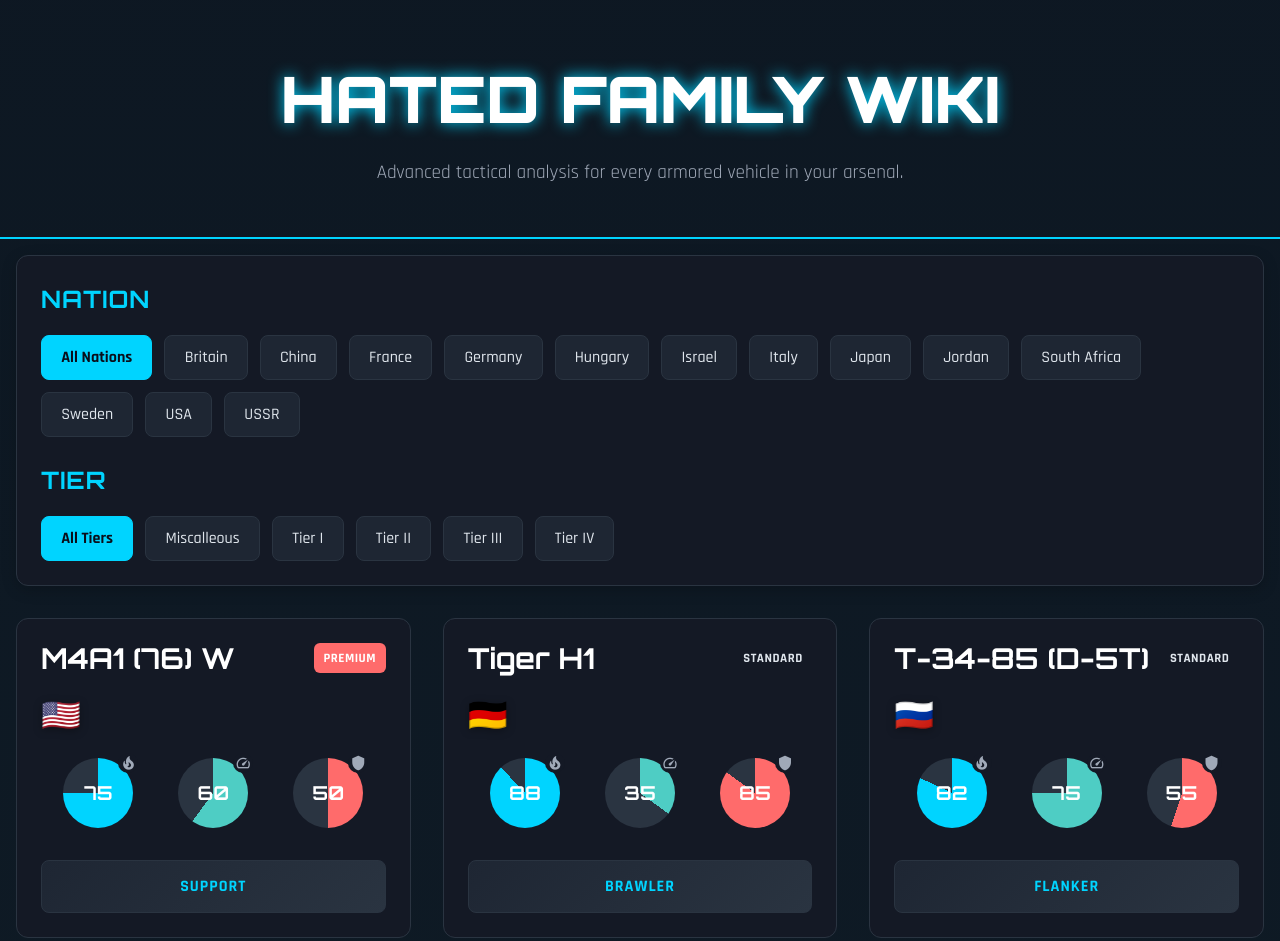
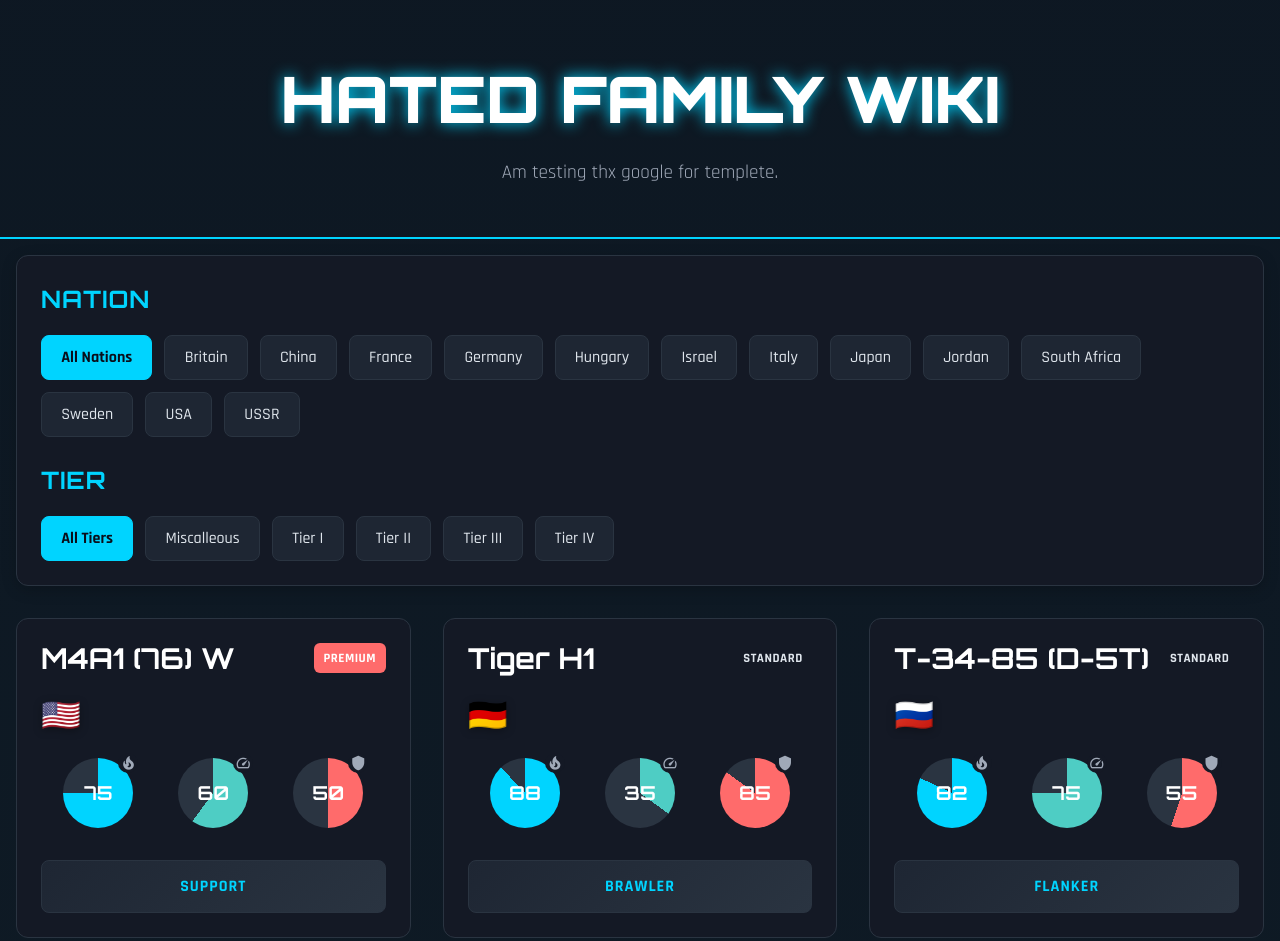
Before and after one commit to mohrabiea2252008-ctrl/wtm-wiki, a plain HTML site: page index.html in a window 1280 px wide. Shown: the top 941 px of the page. Drawn offline with Linux system fonts and the light colour scheme.

Commit message:
Update index.html

```diff
--- a/index.html
+++ b/index.html
@@ -423,7 +423,7 @@
 
     <header>
         <h1>HATED FAMILY WIKI</h1>
-        <p>Advanced tactical analysis for every armored vehicle in your arsenal.</p>
+        <p>Am testing thx google for templete.</p>
     </header>
 
     <main class="container">
```
